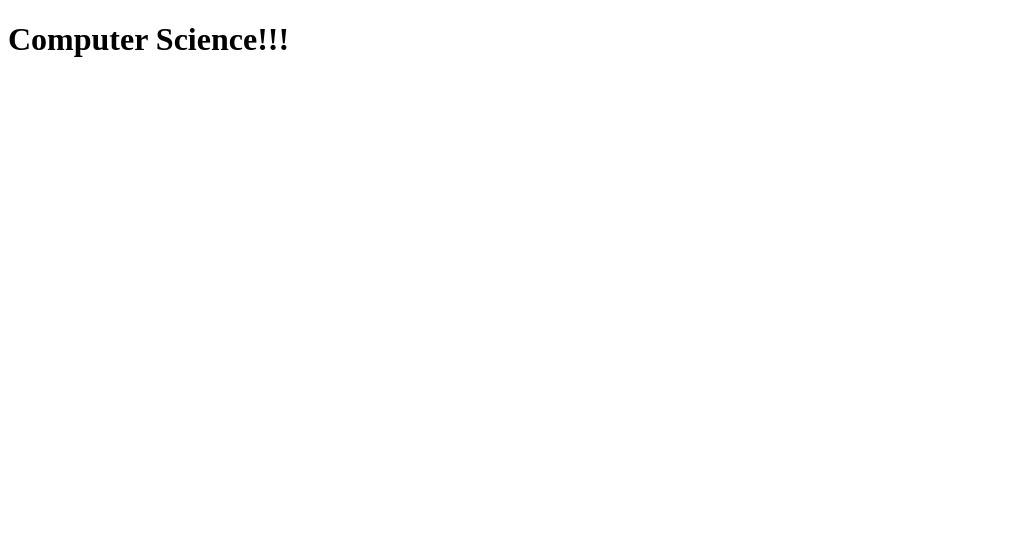
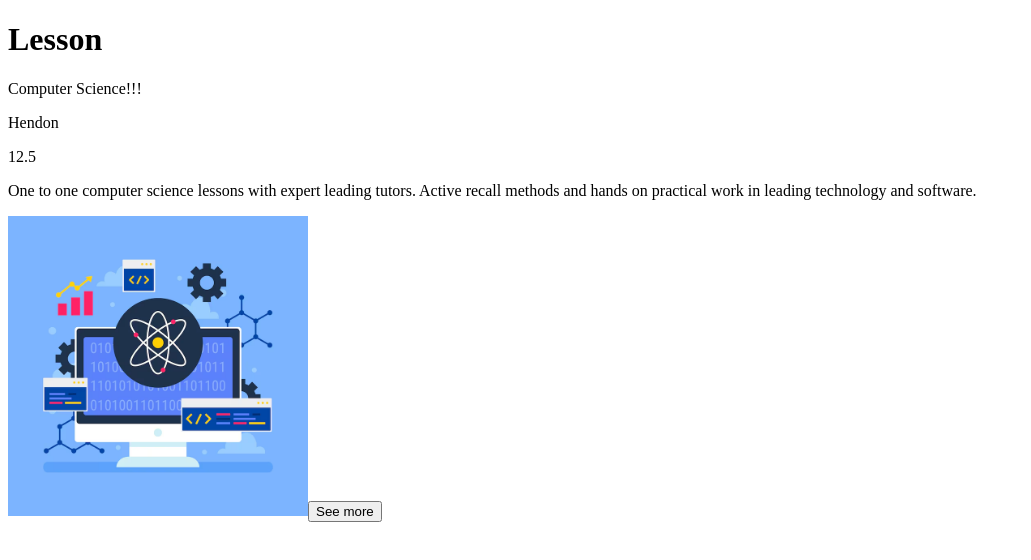
Before and after one commit to Mubarek-Amin/Rafter-Skl-Vue, a plain HTML site: page index.html in a window 1280 px wide. Shown: the whole page, without its empty margins (0-1031 px from the left). Drawn offline with nearby package versions, Linux system fonts and the light colour scheme.

Commit message:
Added lesson display with Vue

```diff
--- a/index.html
+++ b/index.html
@@ -3,28 +3,49 @@
 <head>
     <meta charset="UTF-8">
     <meta name="viewport" content="width=device-width, initial-scale=1.0">
-    <title>Document</title>
+    <title>Hendon Classes</title>
 </head>
 <body>
     <script src="https://unpkg.com/vue@3/dist/vue.global.js"></script>
     <div id = "Lesson">
-        <h1>{{ lesson }}</h1>
+        <h1 id = "title">Lesson</h1>
+        <p v-text = Compsci.lesson></p>
+        <p v-text = Compsci.location></p>
+        <p v-text = Compsci.Price></p>
+        <p v-text = Compsci.Description></p>
+        <img v-bind:src = Compsci.image width = 300>
+        <button v-on:click = "buttonmessage()">See more</button>
+
+
     </div>
     <script type = "module">
         const {createApp} = Vue
         const myApp = createApp({
             data(){
                 return{
+                   Compsci:{
+
                     lesson: 'Computer Science!!!',
                     location: 'Hendon',
-                    Price: '12.5',
-                    image: 'images/computerscience.jpg'
+                    Price: 12.5,
+                    Description: 'One to one computer science lessons with expert leading tutors. Active recall methods and hands on practical work in leading technology and software. ',
+                    image: 'images/computerscience.avif'
+
+                   }
 
                 }
-            }
+
+            },
+            methods:{
+                    buttonmessage(){
+                        this.buttontext = "button clicked"
+                    }
+                }
         })
         myApp.mount('#Lesson')
     </script>
-
+<style>
+    .title {color: aqua,;font-size: 200%;}
+</style>
 </body>
 </html>
```
Also changed, not shown: images/computerscience.avif (added), 1 other file.
